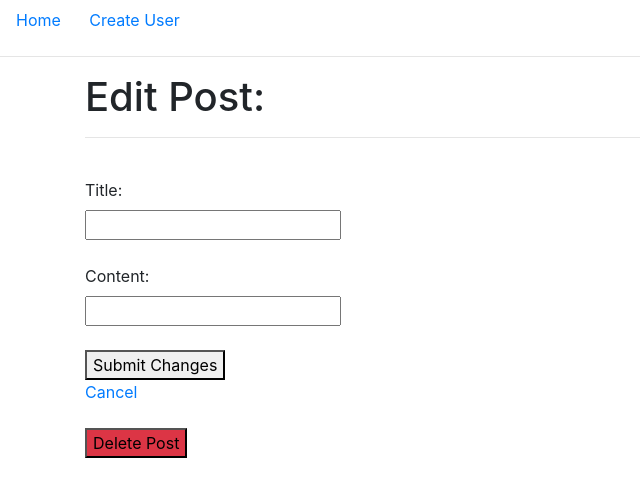
After one commit to andjsales/FlaskBlogly, a Flask app: template templates/post_edit.html in a window 1280 px wide. The commit adds this page. Shown: the top 497 px of the page, without its empty margins (0-640 px from the left). Run offline with Flask 3, Linux system fonts and the light colour scheme; the template is opened without the code that fills it, so the values that code supplies are empty.

Commit message:
added assignment requirements

```diff
--- a/app.py
+++ b/app.py
@@ -1,5 +1,5 @@
 from flask import Flask, render_template, redirect, request
-from models import db, connect_db, User
+from models import db, connect_db, User, Post
 
 app = Flask(__name__)
 
@@ -9,42 +9,70 @@ app.config['SQLALCHEMY_ECHO'] = True
 
 connect_db(app)
 
+# USER HANDELING #######################################
+
 
 @app.route('/')
 def homepage():
     return redirect("/users")
 
 
+# @app.route('/users')
+# def list_users():
+#     """
+#     Show all users
+#     """
+#     users = User.query.all()
+#     current_user = User.query.get(1)
+
+#     return render_template('users.html', users=users, user=current_user)
+
+
 @app.route('/users')
 def list_users():
+    """
+    Show all users
+    """
     users = User.query.all()
-    return render_template('users.html', users=users)
+    current_user = User.query.first()
+    return render_template('users.html', users=users, user=current_user)
 
 
 @app.route('/users/new', methods=["GET", "POST"])
 def add_user():
+    """
+    Create a new user profile
+    """
     if request.method == "POST":
-        first_name = request.form["first_name"]
-        last_name = request.form["last_name"]
+        first_name = request.form["first_name"].capitalize()
+        last_name = request.form["last_name"].capitalize()
         image_url = request.form["image_url"]
 
-        new_user = User(first_name=first_name,
+        user_new = User(first_name=first_name,
                         last_name=last_name, image_url=image_url)
-        db.session.add(new_user)
+        db.session.add(user_new)
         db.session.commit()
         return redirect('/users')
     else:
-        return render_template('new_user.html')
+        current_user = User.query.first()
+        return render_template('user_new.html', user=current_user)
 
 
 @app.route('/users/<int:user_id>', methods=['GET'])
 def show_user(user_id):
+    """
+    Display user profile
+    """
     user = User.query.get_or_404(user_id)
-    return render_template('user_info.html', user=user)
+    posts = Post.query.filter_by(user_id=user.id).all()
+    return render_template('user_info.html', user=user, posts=posts)
 
 
 @app.route('/users/<int:user_id>/edit', methods=["GET", "POST"])
 def edit_user(user_id):
+    """
+    Edit user profile
+    """
     user = User.query.get_or_404(user_id)
     if request.method == "POST":
         user.first_name = request.form['first_name']
@@ -57,11 +85,61 @@ def edit_user(user_id):
 
 @app.route('/users/<int:user_id>/delete', methods=["POST"])
 def delete_user(user_id):
+    """
+    Delete a user profile
+    """
     user = User.query.get(user_id)
     db.session.delete(user)
     db.session.commit()
     return render_template('user_delete.html', user=user)
 
+# POST HANDELING ########################################
+
+
+@app.route('/users/<int:user_id>/posts/new', methods=["GET", "POST"])
+def add_user_post(user_id):
+    """
+    - Show display
+    - Post submission
+    """
+    user = User.query.get_or_404(user_id)  # Fetch the user first
+
+    if request.method == "POST":
+        post_new = Post(
+            title=request.form["title"], content=request.form["content"], user_id=user.id)  # Use user_id if it's a foreign key in Post model
+        db.session.add(post_new)
+        db.session.commit()
+        return redirect(f"/users/{user_id}")
+
+    return render_template('post_new.html', user=user)
+
+
+@app.route('/posts/<int:post_id>/edit', methods=["GET", "POST"])
+def edit_show_post(post_id):
+    """
+    - Show edit form
+    - Submit changes
+    - Cancel button (back to user page)
+    """
+    post = Post.query.get_or_404(post_id)
+    user = User.query.get_or_404(post.user_id)
+
+    if request.method == 'POST':
+        post.title = request.form['title']
+        post.content = request.form['content']
+        db.session.commit()
+        return redirect(f'/users/{user.id}')
+
+    return render_template('post_edit.html', user=user, post=post)
+
+
+@app.route('/posts/<int:post_id>/delete', methods=["POST"])
+def delete_post(post_id):
+    post = Post.query.get_or_404(post_id)
+    db.session.delete(post)
+    db.session.commit()
+    return redirect(f'/users/{post.user_id}')
+
 
 if __name__ == '__main__':
     app.debug = True
--- /dev/null
+++ b/templates/base.html
@@ -0,0 +1,29 @@
+<!DOCTYPE html>
+<html lang="en">
+
+    <head>
+        <meta charset="UTF-8">
+        <meta name="viewport" content="width=device-width, initial-scale=1.0">
+        <title>{% block title %}Blogly{% endblock %}</title>
+        <link rel="stylesheet" href="https://cdn.jsdelivr.net/npm/bootstrap@4.4.1/dist/css/bootstrap.min.css"
+            integrity="sha384-Vkoo8x4CGsO3+Hhxv8T/Q5PaXtkKtu6ug5TOeNV6gBiFeWPGFN9MuhOf23Q9Ifjh" crossorigin="anonymous">
+
+    </head>
+    <nav class="nav-link">
+        <a href="/users">Home</a>
+        <a href="/users/new" class="m-4">Create User</a>
+        <a href="/users/{{ user.id }}">{{ user.get_full_name() }}</a>
+        <br>
+    </nav>
+
+    <body>
+        <hr>
+        <main>
+            <div class="container">
+                {% block content %}
+                {% endblock %}
+            </div>
+        </main>
+    </body>
+
+</html>
--- /dev/null
+++ b/templates/post_edit.html
@@ -0,0 +1,27 @@
+{% extends "base.html" %}
+
+{% block content %}
+<h1>Edit Post:</h1>
+<hr><br>
+
+<form action="/posts/{{ post.id }}/edit" method="POST">
+    <label for="title">Title:</label><br>
+    <input type="text" id="title" name="title" value="{{ post.title }}">
+    <br><br>
+
+    <label for="content">Content:</label><br>
+    <input type="text" id="content" name="content" value="{{post.content}}">
+    <br><br>
+
+    <button type="submit">Submit Changes</button>
+</form>
+
+<a href="/users/{{ user.id }}">Cancel</a>
+<br><br>
+
+<form action="/posts/{{ post.id }}/delete" method="POST">
+    <button type="submit" class="bg-danger">Delete Post</button>
+</form>
+
+
+{% endblock %}
--- a/templates/user_delete.html
+++ b/templates/user_delete.html
@@ -1,5 +1,7 @@
-{% extends "index.html" %}
+{% extends "base.html" %}
 
 {% block content %}
-<h1>{{user.full_name}} was successfully deleted!</h1>
+<h1>{{user.full_name}} Successfully deleted!</h1>
+<br>
+<a href="/users">Back to Homepage</a>
 {% endblock %}
--- a/templates/users.html
+++ b/templates/users.html
@@ -1,12 +1,11 @@
-{% extends "index.html" %}
+{% extends "base.html" %}
 
 {% block content %}
-<h1>List of Users</h1>
+<h1>Homepage</h1>
 <ul>
     {% for user in users %}
     <li>
         <a href="{{ url_for('show_user', user_id=user.id) }}">{{ user.get_full_name() }}</a>
-
     </li>
     {% endfor %}
 </ul>
```
Also changed, not shown: models.py (+17 -1 lines), templates/index.html (deleted, +0 -23 lines), templates/post_new.html (added, +15 -0 lines), templates/user_edit.html (+6 -5 lines), templates/user_info.html (+23 -7 lines), templates/user_new.html (renamed from templates/new_user.html, +4 -3 lines).
